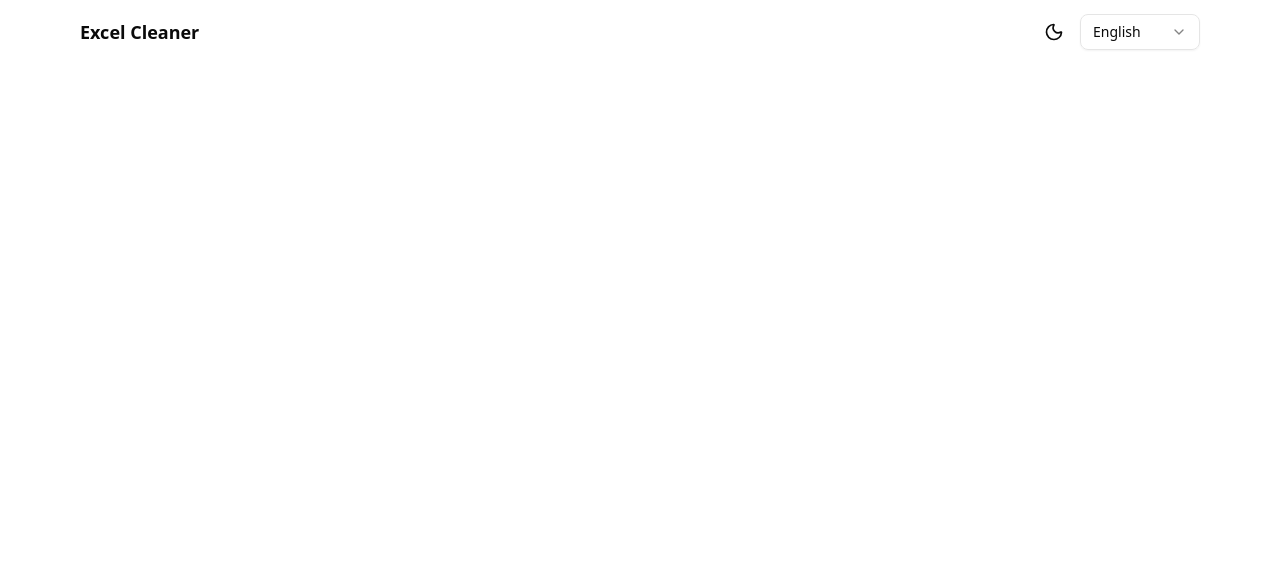
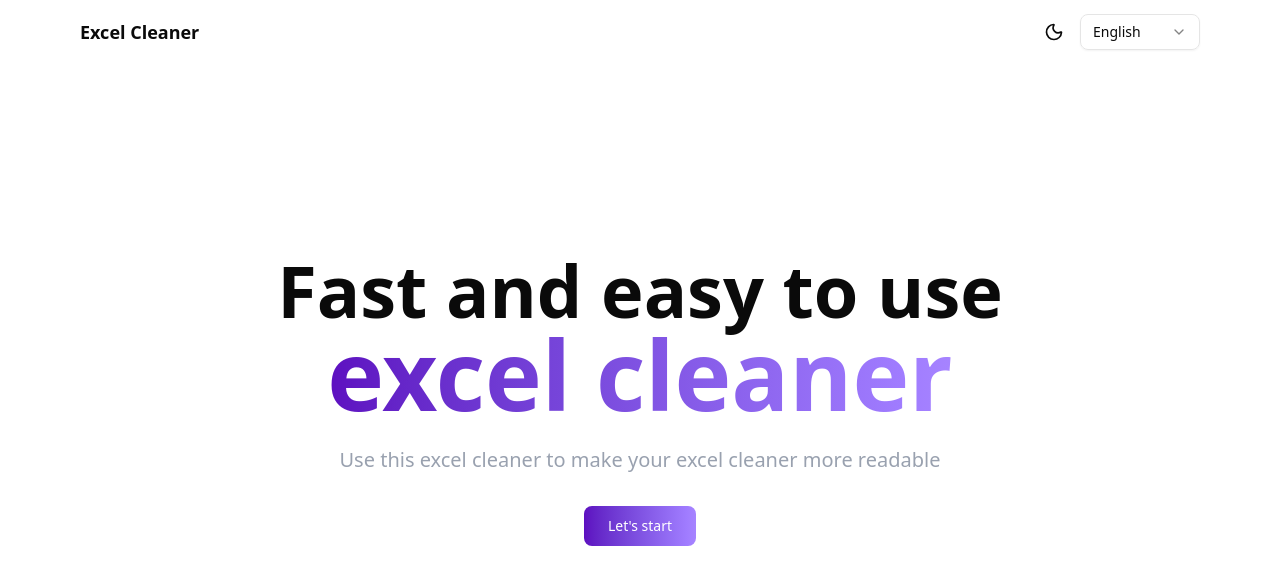
Before and after one commit to SereqG/xls-cleaner, a Next.js app in the folder frontend/: page / in a window 1280 px wide. Shown: the top 584 px of the page. Built offline with nearby package versions, Linux system fonts and the light colour scheme.

Commit message:
Add hero section with gradient text and button
Co-authored-by: SereqG <80456568+SereqG@users.noreply.github.com>

```diff
--- a/frontend/src/app/page.tsx
+++ b/frontend/src/app/page.tsx
@@ -1,7 +1,9 @@
+import { HeroSection } from "@/components/HeroSection"
+
 export default function Home() {
   return (
     <div>
-
+      <HeroSection />
     </div>
   );
 }
--- /dev/null
+++ b/frontend/src/components/HeroSection.tsx
@@ -0,0 +1,26 @@
+import { Button } from "@/components/ui/button"
+
+export function HeroSection() {
+  return (
+    <section className="flex min-h-screen items-center justify-center px-4">
+      <div className="mx-auto max-w-4xl text-center">
+        <h1 className="mb-6 text-5xl font-bold md:text-6xl lg:text-7xl">
+          Fast and easy to use
+          <br />
+          <span className="bg-gradient-to-r from-violet-800 to-violet-400 bg-clip-text text-6xl text-transparent md:text-7xl lg:text-8xl">
+            excel cleaner
+          </span>
+        </h1>
+        <p className="mb-8 text-lg text-gray-400 md:text-xl">
+          Use this excel cleaner to make your excel cleaner more readable
+        </p>
+        <Button
+          size="lg"
+          className="bg-gradient-to-r from-violet-800 to-violet-400 text-white hover:from-violet-700 hover:to-violet-300"
+        >
+          Let&apos;s start
+        </Button>
+      </div>
+    </section>
+  )
+}
```
